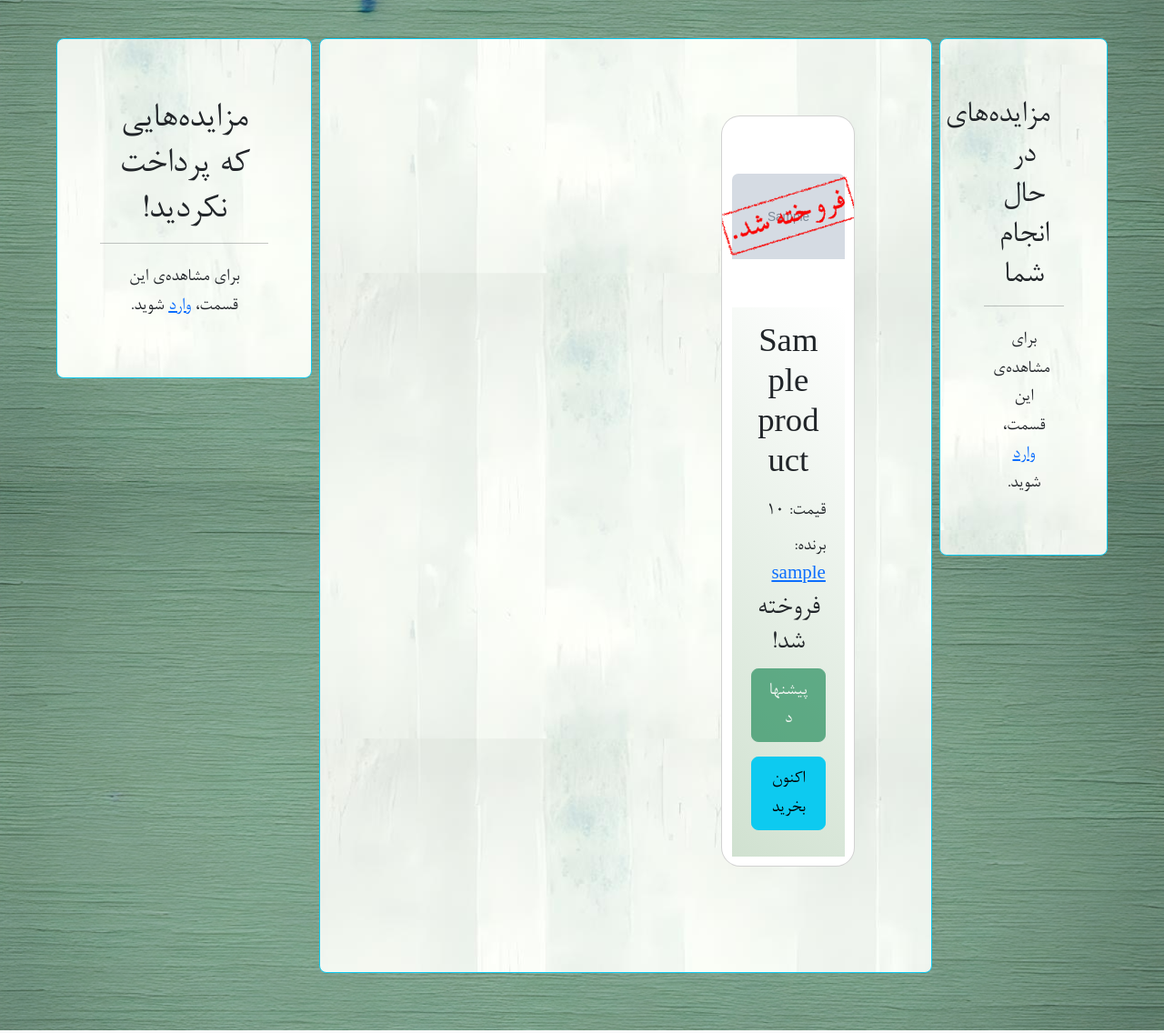
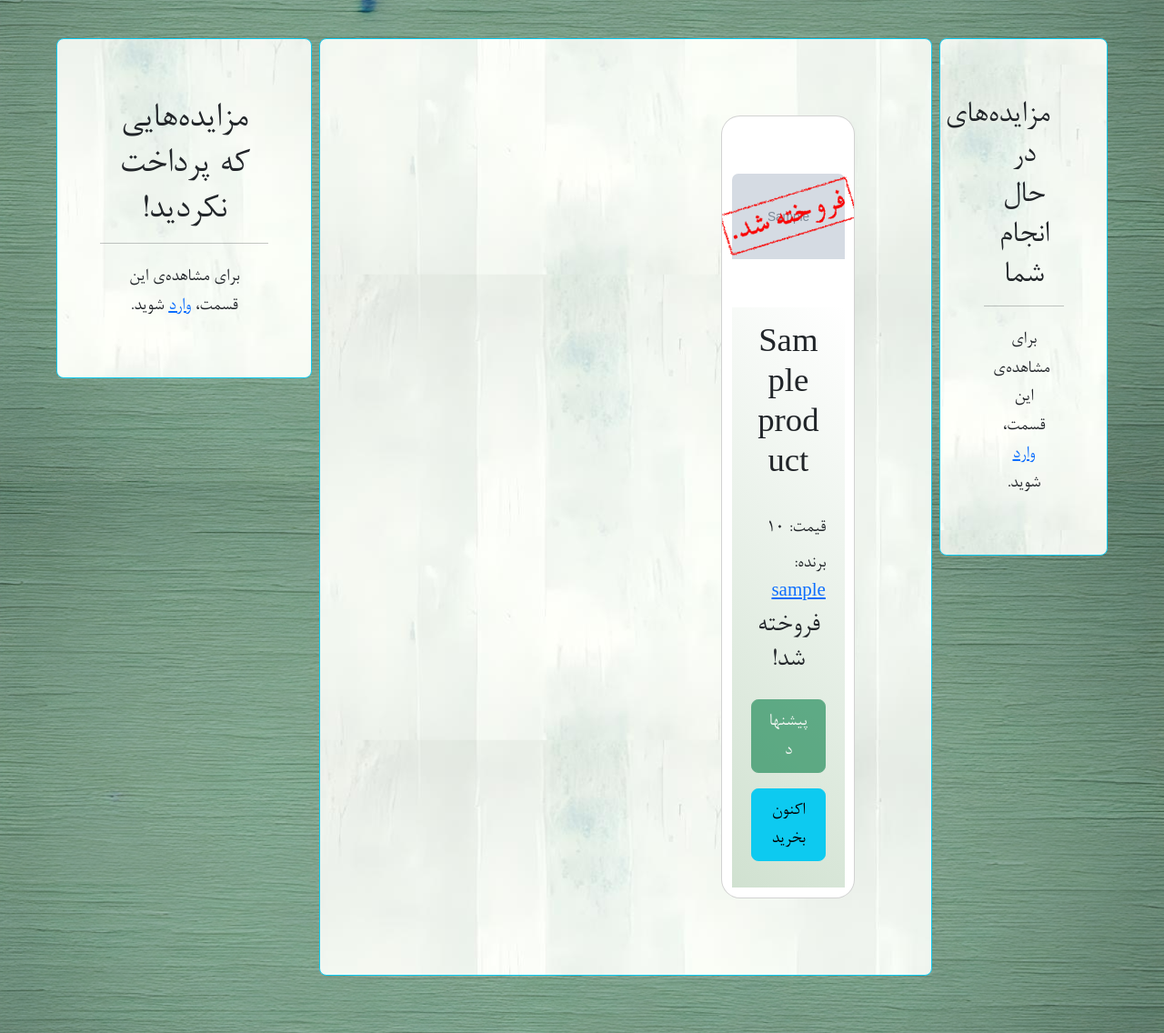
Before and after one commit to sina0k/auctioneer, a Django app: template project/base/templates/base/home.html in a window 1280 px wide. Shown: the part 111-1247 px from the top of the page at 91% size. Run offline with Django 3.2, Linux system fonts and the light colour scheme; the template is opened without the code that fills it: values that come from a table or form of the project are taken from there, others are empty; tables that the repository leaves empty hold one stand-in row (values such as "Sample post"); grey boxes marked "Sample" are stand-in pictures.

Commit message:
auction-card s are now aligned

```diff
--- a/project/base/templates/auction-card.html
+++ b/project/base/templates/auction-card.html
@@ -2,7 +2,7 @@
 
 <div class="col-12 col-md-6 col-lg-4">
   <a class="text-decoration-none text-dark" href="{% url 'auction' auction.id %}">
-    <div class="card p-2 mb-4 rounded-4">
+    <div class="card p-2 mb-4 rounded-4 h-100">
       <div class="img-container m-auto">
         <img
           width="auto"
@@ -13,7 +13,7 @@
         />
         <img hidden width="auto" height="auto" id="{{ auction.id }}-sold-image" class="sold-image" src="{% static 'images/sold-out.png' %}" alt="">
       </div>
-      <div class="card-body auction-card-shade">
+      <div class="card-body auction-card-shade d-flex flex-column align-items-stretch justify-content-between">
         <h3 class="card-title text-center">{{ auction.product.name }}</h3>
         <div class="card-text">
           <div id="{{ auction.id }}-price" class="margin_text">
@@ -44,7 +44,7 @@
           </h4>
         </div>
 
-        <div class="d-flex flex-column align-items-stretch gap-2">
+        <div class="d-flex flex-column align-items-stretch gap-2 ">
           <form method="post" action="{% url 'create-bid-home' auction.id %}">
             {% csrf_token %}
             <button
```
